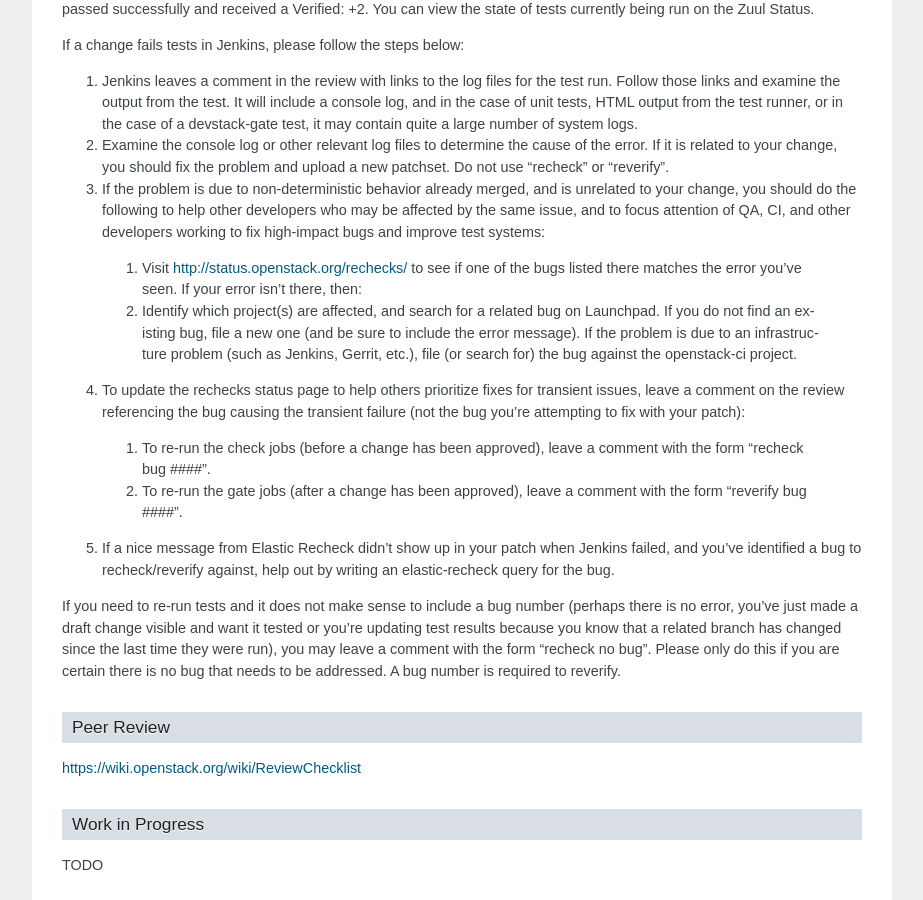
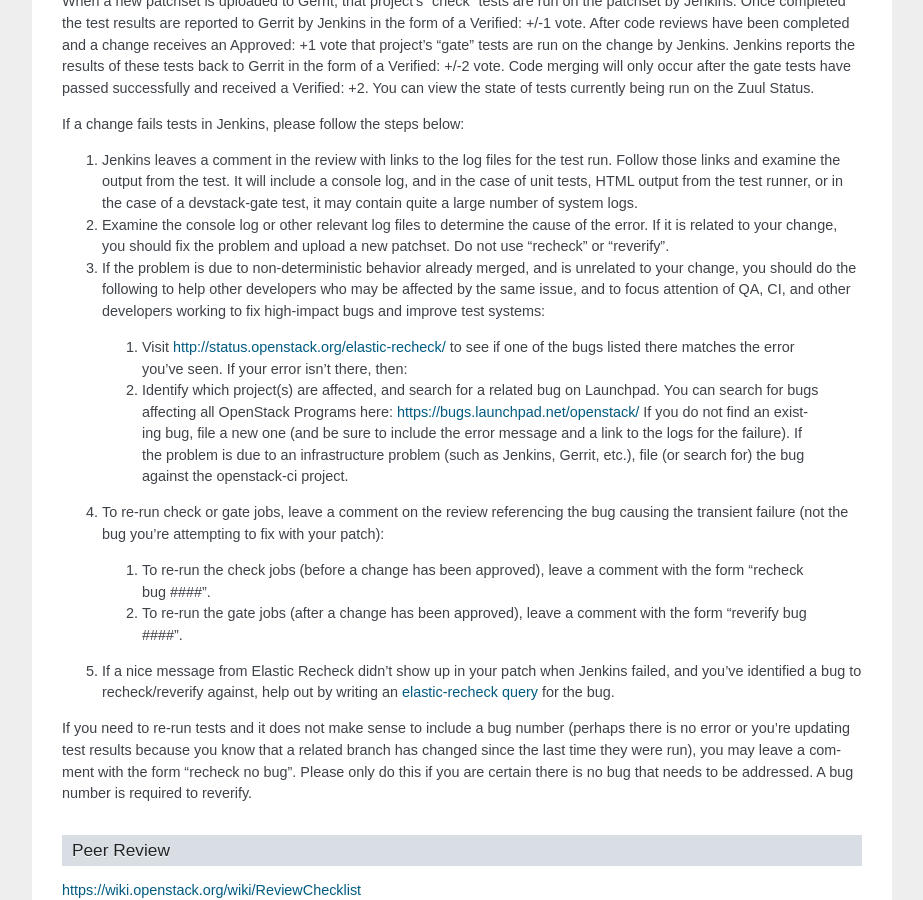
Before and after one commit to openstack-archive/infra-manual, a Sphinx documentation site: the page built from doc/source/developers.rst, in a window 1280 px wide and 900 px high, scrolled down 6262 px. Shown: the whole window, without its empty margins (198-1121 px from the left). Built offline with Sphinx 7.4.7, drawn with Linux system fonts in a browser that asks for light colours; some of the changed text lies outside the part shown.

Commit message:
Updates Gerrit Username and Elastic-Recheck information
This patch updates information for developers for usage of
Gerrit username and elastic-recheck.

Change-Id: I1be94a94863a45044bdd85cd3402e7228ef75cad

```diff
--- a/doc/source/developers.rst
+++ b/doc/source/developers.rst
@@ -30,6 +30,12 @@
 
 Visit https://review.openstack.org/ and click the ``Sign In`` link at
 the top-right corner of the page.  Log in with your Launchpad ID.
+
+The first time you sign into OpenStack's Gerrit (review.openstack.org),
+you will be prompted to "Select a unique username:". You can select
+any username you wish, just be aware that some applications which
+scrape Gerrit data assume your Gerrit username and your Launchpad
+username match.
 
 Because Gerrit uses Launchpad OpenID single sign-on, you won't need a
 separate password for Gerrit, and once you log in to one of Launchpad,
@@ -367,17 +373,17 @@
 2. Examine the console log or other relevant log files to determine the cause of the error. If it is related to your change, you should fix the problem and upload a new patchset. Do not use "recheck" or "reverify".
 3. If the problem is due to non-deterministic behavior already merged, and is unrelated to your change, you should do the following to help other developers who may be affected by the same issue, and to focus attention of QA, CI, and other developers working to fix high-impact bugs and improve test systems:
 
-  1. Visit http://status.openstack.org/rechecks/ to see if one of the bugs listed there matches the error you've seen. If your error isn't there, then:
-  2. Identify which project(s) are affected, and search for a related bug on Launchpad. If you do not find an existing bug, file a new one (and be sure to include the error message). If the problem is due to an infrastructure problem (such as Jenkins, Gerrit, etc.), file (or search for) the bug against the openstack-ci project.
+  1. Visit http://status.openstack.org/elastic-recheck/ to see if one of the bugs listed there matches the error you've seen. If your error isn't there, then:
+  2. Identify which project(s) are affected, and search for a related bug on Launchpad. You can search for bugs affecting all OpenStack Programs here: https://bugs.launchpad.net/openstack/ If you do not find an existing bug, file a new one (and be sure to include the error message and a link to the logs for the failure). If the problem is due to an infrastructure problem (such as Jenkins, Gerrit, etc.), file (or search for) the bug against the openstack-ci project.
 
-4. To update the rechecks status page to help others prioritize fixes for transient issues, leave a comment on the review referencing the bug causing the transient failure (not the bug you're attempting to fix with your patch):
+4. To re-run check or gate jobs, leave a comment on the review referencing the bug causing the transient failure (not the bug you're attempting to fix with your patch):
 
   1. To re-run the check jobs (before a change has been approved), leave a comment with the form "recheck bug ####".
   2. To re-run the gate jobs (after a change has been approved), leave a comment with the form "reverify bug ####".
 
-5. If a nice message from Elastic Recheck didn't show up in your patch when Jenkins failed, and you've identified a bug to recheck/reverify against, help out by writing an elastic-recheck query for the bug.
+5. If a nice message from Elastic Recheck didn't show up in your patch when Jenkins failed, and you've identified a bug to recheck/reverify against, help out by writing an `elastic-recheck query <http://docs.openstack.org/infra/elastic-recheck/readme.html>`_ for the bug.
 
-If you need to re-run tests and it does not make sense to include a bug number (perhaps there is no error, you've just made a draft change visible and want it tested or you're updating test results because you know that a related branch has changed since the last time they were run), you may leave a comment with the form "recheck no bug". Please only do this if you are certain there is no bug that needs to be addressed. A bug number is required to reverify.
+If you need to re-run tests and it does not make sense to include a bug number (perhaps there is no error or you're updating test results because you know that a related branch has changed since the last time they were run), you may leave a comment with the form "recheck no bug". Please only do this if you are certain there is no bug that needs to be addressed. A bug number is required to reverify.
 
 Peer Review
 -----------
```
Also changed, not shown: other parts of doc/source/developers.rst (+1 -1 lines).
